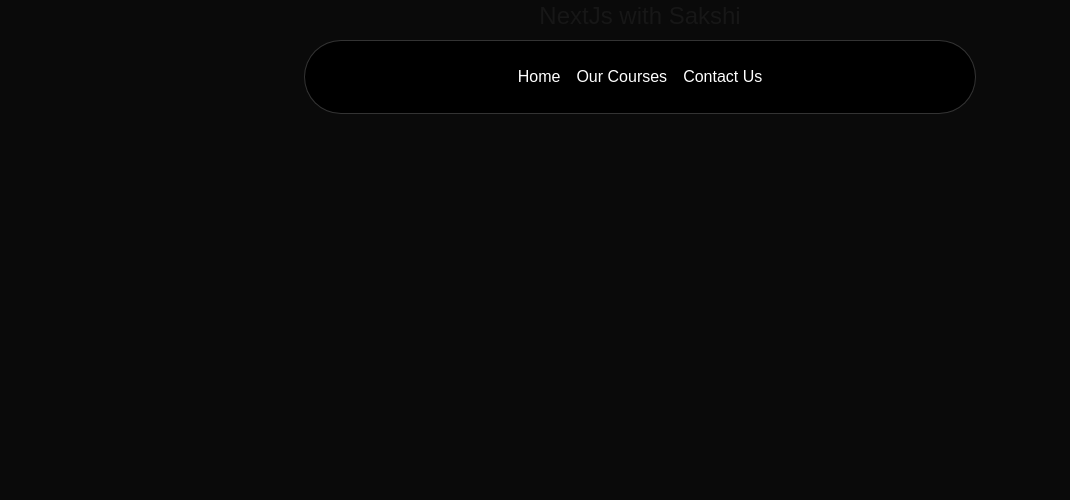
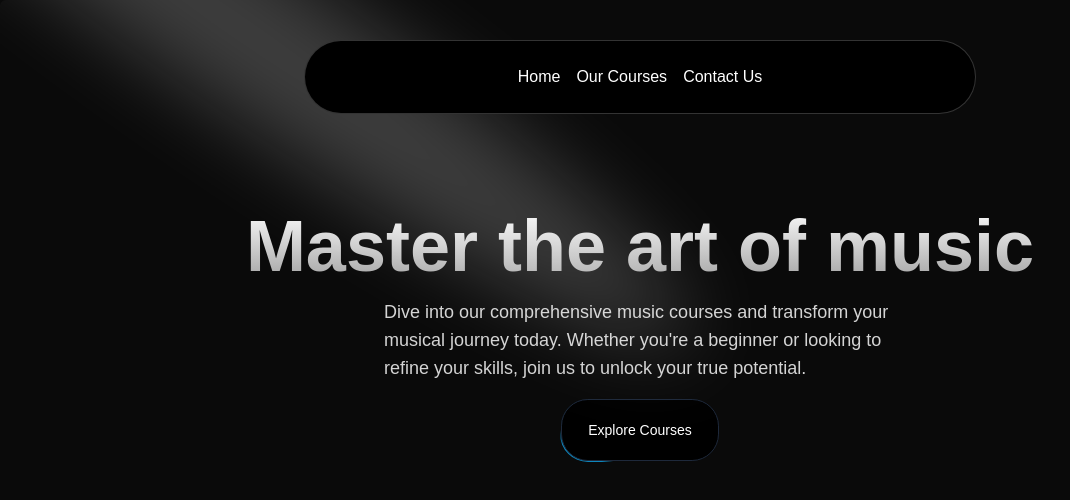
Before and after one commit to sakshi2003-code/backend-nextJs, a Next.js app in the folder musicnextjs/: page / in a window 1280 px wide. Shown: the top 500 px of the page, without its empty margins (0-1070 px from the left). Built offline with nearby package versions, Linux system fonts and the light colour scheme.

Commit message:
hero-section done

```diff
--- a/musicnextjs/src/app/page.tsx
+++ b/musicnextjs/src/app/page.tsx
@@ -1,10 +1,12 @@
+import HeroSection from "@/components/HeroSection";
 import Image from "next/image";
 
 export default function Home() {
   return (
   <main className="min-h-screen bg-black/[0.96] antialiased
   bg-grid-white/[0.02]">
-    <h1 className="text-2xl text-center "> NextJs with Sakshi</h1>
+
+    <HeroSection/>
   </main>
   );
 }
--- /dev/null
+++ b/musicnextjs/src/components/HeroSection.tsx
@@ -0,0 +1,37 @@
+import Link from 'next/link'
+import React from 'react'
+import { Spotlight } from './ui/Spotlight'
+import { Button } from "./ui/moving-border";
+
+function HeroSection() {
+  return (
+    <div
+    className='h-auto md:h-[40rem] w-full rounded-md flex flex-col
+    items-center justify-center relative overflow-hidden mx-auto py-10 md:py-0'>
+
+<Spotlight
+        className="-top-40 left-0 md:left-60 md:-top-20"
+        fill="white"
+      />
+
+  <div className='p-4 relative z-10 w-full text-center'> </div>
+   <h1 className='mt-20 md:mt-0 text-4xl md:text-7xl font-bold bg-clip-text text-transparent bg-gradient-to-b
+    from-neutral-50 to-neutral-400'> Master the art of music</h1>
+   <p  className="mt-4 font-normal text-base md:text-lg text-neutral-300
+   max-w-lg mx-auto"> Dive into our comprehensive music courses and transform your musical journey
+    today. Whether you're a beginner or looking to refine
+    your skills, join us to unlock your true potential.
+   </p>
+
+   <div className="mt-4">
+    <Link href={"/courses"}>
+    <Button borderRadius='1.75rem
+    ' className="bg-white dark:bg-black text-black dark:text-white border-neutral-200 dark:border-slate-800">   Explore Courses</Button>
+
+    </Link>
+   </div>
+    </div>
+  )
+}
+
+export default HeroSection
--- /dev/null
+++ b/musicnextjs/src/components/ui/Spotlight.tsx
@@ -0,0 +1,56 @@
+import React from "react";
+import { cn } from "@/lib/utils";
+
+type SpotlightProps = {
+  className?: string;
+  fill?: string;
+};
+
+export const Spotlight = ({ className, fill }: SpotlightProps) => {
+  return (
+    <svg
+      className={cn(
+        "animate-spotlight pointer-events-none absolute z-[1]  h-[169%] w-[138%] lg:w-[84%] opacity-0",
+        className
+      )}
+      xmlns="http://www.w3.org/2000/svg"
+      viewBox="0 0 3787 2842"
+      fill="none"
+    >
+      <g filter="url(#filter)">
+        <ellipse
+          cx="1924.71"
+          cy="273.501"
+          rx="1924.71"
+          ry="273.501"
+          transform="matrix(-0.822377 -0.568943 -0.568943 0.822377 3631.88 2291.09)"
+          fill={fill || "white"}
+          fillOpacity="0.21"
+        ></ellipse>
+      </g>
+      <defs>
+        <filter
+          id="filter"
+          x="0.860352"
+          y="0.838989"
+          width="3785.16"
+          height="2840.26"
+          filterUnits="userSpaceOnUse"
+          colorInterpolationFilters="sRGB"
+        >
+          <feFlood floodOpacity="0" result="BackgroundImageFix"></feFlood>
+          <feBlend
+            mode="normal"
+            in="SourceGraphic"
+            in2="BackgroundImageFix"
+            result="shape"
+          ></feBlend>
+          <feGaussianBlur
+            stdDeviation="151"
+            result="effect1_foregroundBlur_1065_8"
+          ></feGaussianBlur>
+        </filter>
+      </defs>
+    </svg>
+  );
+};
--- /dev/null
+++ b/musicnextjs/src/components/ui/moving-border.tsx
@@ -0,0 +1,139 @@
+"use client";
+import React from "react";
+import {
+  motion,
+  useAnimationFrame,
+  useMotionTemplate,
+  useMotionValue,
+  useTransform,
+} from "framer-motion";
+import { useRef } from "react";
+import { cn } from "@/lib/utils";
+
+export function Button({
+  borderRadius = "1.75rem",
+  children,
+  as: Component = "button",
+  containerClassName,
+  borderClassName,
+  duration,
+  className,
+  ...otherProps
+}: {
+  borderRadius?: string;
+  children: React.ReactNode;
+  as?: any;
+  containerClassName?: string;
+  borderClassName?: string;
+  duration?: number;
+  className?: string;
+  [key: string]: any;
+}) {
+  return (
+    <Component
+      className={cn(
+        "bg-transparent relative text-xl  h-16 w-40 p-[1px] overflow-hidden ",
+        containerClassName
+      )}
+      style={{
+        borderRadius: borderRadius,
+      }}
+      {...otherProps}
+    >
+      <div
+        className="absolute inset-0"
+        style={{ borderRadius: `calc(${borderRadius} * 0.96)` }}
+      >
+        <MovingBorder duration={duration} rx="30%" ry="30%">
+          <div
+            className={cn(
+              "h-20 w-20 opacity-[0.8] bg-[radial-gradient(var(--sky-500)_40%,transparent_60%)]",
+              borderClassName
+            )}
+          />
+        </MovingBorder>
+      </div>
+
+      <div
+        className={cn(
+          "relative bg-slate-900/[0.8] border border-slate-800 backdrop-blur-xl text-white flex items-center justify-center w-full h-full text-sm antialiased",
+          className
+        )}
+        style={{
+          borderRadius: `calc(${borderRadius} * 0.96)`,
+        }}
+      >
+        {children}
+      </div>
+    </Component>
+  );
+}
+
+export const MovingBorder = ({
+  children,
+  duration = 2000,
+  rx,
+  ry,
+  ...otherProps
+}: {
+  children: React.ReactNode;
+  duration?: number;
+  rx?: string;
+  ry?: string;
+  [key: string]: any;
+}) => {
+  const pathRef = useRef<any>();
+  const progress = useMotionValue<number>(0);
+
+  useAnimationFrame((time) => {
+    const length = pathRef.current?.getTotalLength();
+    if (length) {
+      const pxPerMillisecond = length / duration;
+      progress.set((time * pxPerMillisecond) % length);
+    }
+  });
+
+  const x = useTransform(
+    progress,
+    (val) => pathRef.current?.getPointAtLength(val).x
+  );
+  const y = useTransform(
+    progress,
+    (val) => pathRef.current?.getPointAtLength(val).y
+  );
+
+  const transform = useMotionTemplate`translateX(${x}px) translateY(${y}px) translateX(-50%) translateY(-50%)`;
+
+  return (
+    <>
+      <svg
+        xmlns="http://www.w3.org/2000/svg"
+        preserveAspectRatio="none"
+        className="absolute h-full w-full"
+        width="100%"
+        height="100%"
+        {...otherProps}
+      >
+        <rect
+          fill="none"
+          width="100%"
+          height="100%"
+          rx={rx}
+          ry={ry}
+          ref={pathRef}
+        />
+      </svg>
+      <motion.div
+        style={{
+          position: "absolute",
+          top: 0,
+          left: 0,
+          display: "inline-block",
+          transform,
+        }}
+      >
+        {children}
+      </motion.div>
+    </>
+  );
+};
--- a/musicnextjs/tailwind.config.ts
+++ b/musicnextjs/tailwind.config.ts
@@ -1,5 +1,9 @@
 import type { Config } from "tailwindcss";
-
+const defaultTheme = require("tailwindcss/defaultTheme");
+const colors = require("tailwindcss/colors");
+const {
+  default: flattenColorPalette,
+} = require("tailwindcss/lib/util/flattenColorPalette");
 export default {
   content: [
     "./src/pages/**/*.{js,ts,jsx,tsx,mdx}",
@@ -9,11 +13,43 @@
   darkMode:'class',
   theme: {
     extend: {
+      animation: {
+        spotlight: "spotlight 2s ease .75s 1 forwards",
+      },
+      keyframes: {
+        spotlight: {
+          "0%": {
+            opacity: '0',
+            transform: "translate(-72%, -62%) scale(0.5)",
+          },
+          "100%": {
+            opacity: '1',
+            transform: "translate(-50%,-40%) scale(1)",
+          },
+        },
+      },
+
+
+
+
       colors: {
         background: "var(--background)",
         foreground: "var(--foreground)",
       },
     },
   },
-  plugins: [],
+  plugins: [
+    addVariablesForColors,
+  ],
 } satisfies Config;
+
+function addVariablesForColors({ addBase, theme }: any) {
+  let allColors = flattenColorPalette(theme("colors"));
+  let newVars = Object.fromEntries(
+    Object.entries(allColors).map(([key, val]) => [`--${key}`, val])
+  );
+
+  addBase({
+    ":root": newVars,
+  });
+}
```
